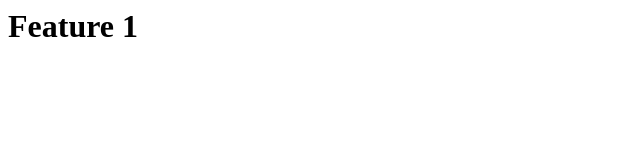
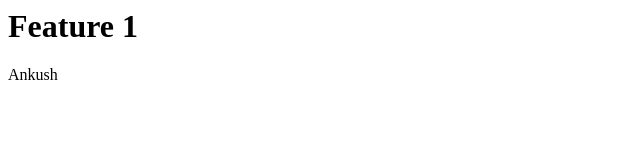
Before and after one commit to lakshya-yadav9/Practice, a plain HTML site: page index.html in a window 1280 px wide. Shown: the full height of the page, 0-640 px from the left. Drawn offline with Linux system fonts and the light colour scheme.

Commit message:
Name Added

```diff
--- a/index.html
+++ b/index.html
@@ -1,2 +1,2 @@
 <h1>Feature 1</h1>
-<p></p>
+<p>Ankush</p>
```
